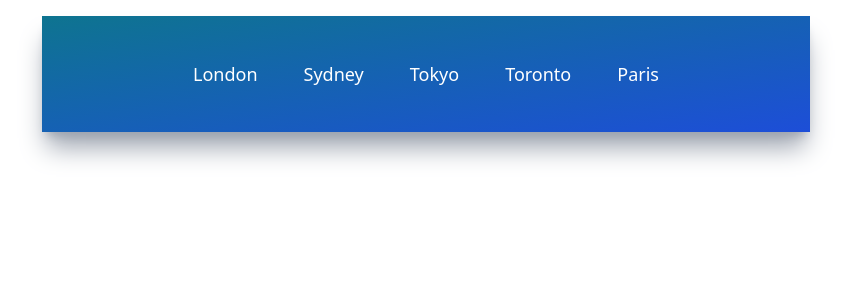
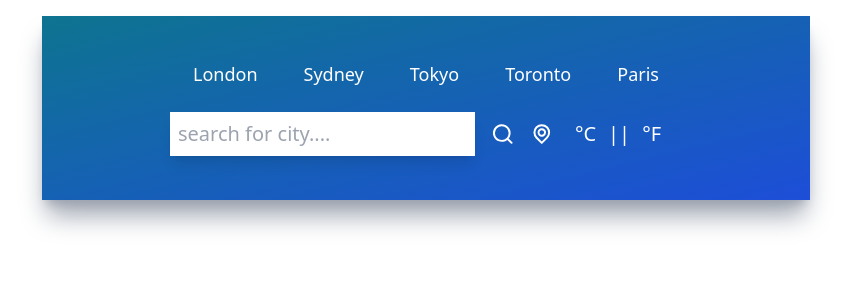
Before and after one commit to Lucas-Alipio/react-weather-app, a React (Create React App) app: page / in a window 1280 px wide. Shown: the top 300 px of the page, without its empty margins (214-1065 px from the left). Built offline with nearby package versions, Linux system fonts and the light colour scheme.

Commit message:
:sparkles: feat: Inputs+css

```diff
--- a/src/App.js
+++ b/src/App.js
@@ -1,4 +1,5 @@
 import UilReact from "@iconscout/react-unicons/icons/uil-react";
+import Inputs from "./components/Inputs";
 import TopButtons from "./components/TopButtons";
 
 function App() {
@@ -6,6 +7,7 @@
     <div className="mx-auto max-w-screen-md mt-4 py-5 px-32 bg-gradient-to-br from-cyan-700 to-blue-700 h-fit
     shadow-xl shadow-gray-400">
       <TopButtons />
+      <Inputs />
     </div>
   );
 }
--- /dev/null
+++ b/src/components/Inputs.jsx
@@ -0,0 +1,36 @@
+import React from "react";
+import { UilSearch, UilLocationPoint } from "@iconscout/react-unicons";
+
+function Inputs() {
+  return (
+    <div className="flex flex-row justify-center my-6">
+      <div className="flex flex-row w-3/4 items-center justify-center space-x-4">
+        <input
+          type="text"
+          placeholder="Search for city...."
+          className="text-xl font-light p-2 w-full shadow-lg focus:outline-none capitalize placeholder:lowercase"
+        />
+        <UilSearch
+          size={30}
+          className="text-white cursor-pointer transition ease-out hover:scale-125"
+        />
+        <UilLocationPoint
+          size={30}
+          className="text-white cursor-pointer transition ease-out hover:scale-125"
+        />
+      </div>
+
+      <div className="flex flex-row w-1/4 items-center justify-center">
+        <button name="metric" className="text-xl text-white font-light transition ease-out hover:scale-125">
+          °C
+        </button>
+        <p className="text-xl text-white mx-3">||</p>
+        <button name="imperial" className="text-xl text-white font-light transition ease-out hover:scale-125">
+          °F
+        </button>
+      </div>
+    </div>
+  );
+}
+
+export default Inputs;
```
